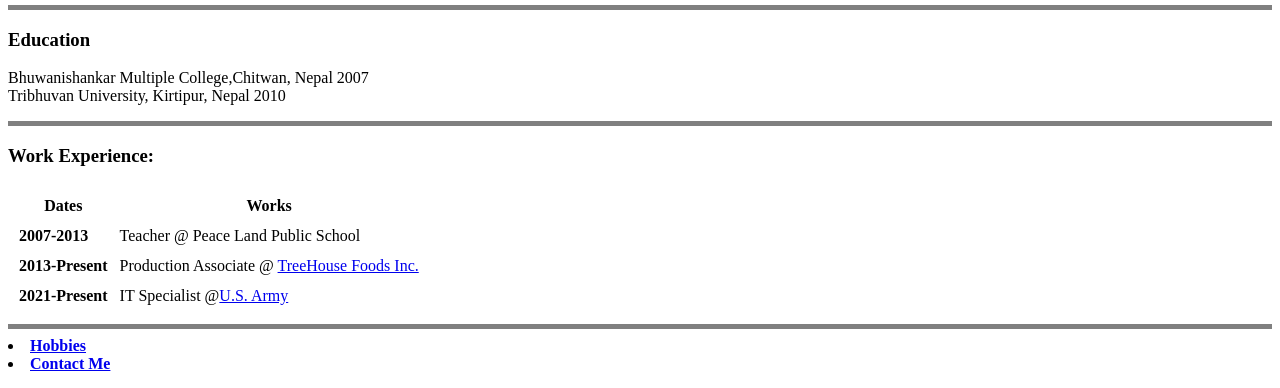
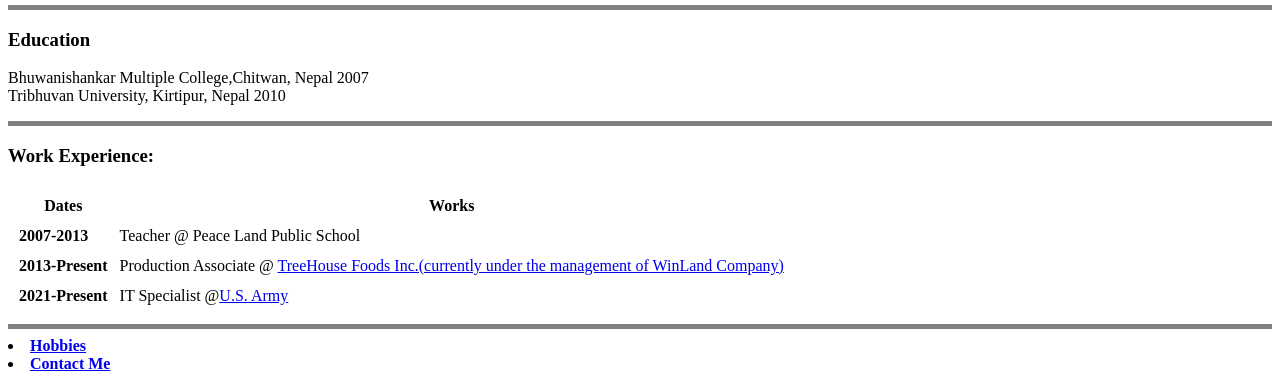
Before and after one commit to pramesh883/Resume, a plain HTML site: page index.html in a window 1280 px wide. Shown: the part 237-625 px from the top of the page. Drawn offline with Linux system fonts and the light colour scheme.

Commit message:
Update index.html

```diff
--- a/index.html
+++ b/index.html
@@ -34,7 +34,7 @@
    </tr>
    <tr>
       <th style="text-align:left">2013-Present</th>
-      <td>Production Associate @ <a href="https://www.treehousefoods.com/">TreeHouse Foods Inc.</a></td>
+      <td>Production Associate @ <a href="https://www.treehousefoods.com/">TreeHouse Foods Inc.(currently under the management of  WinLand Company)</a></td>
    </tr>
    <tr>
       <th style="text-align:left">2021-Present</th>
```
